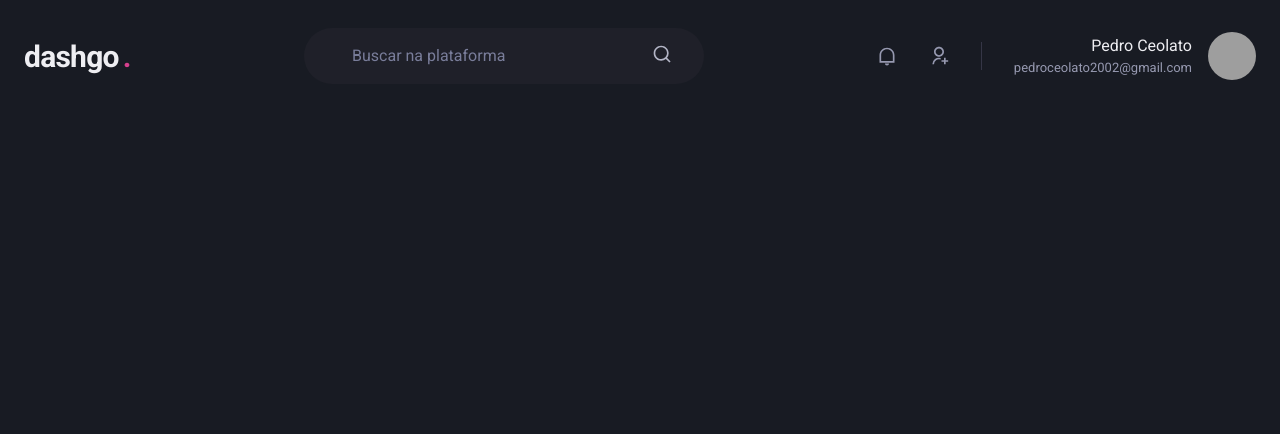
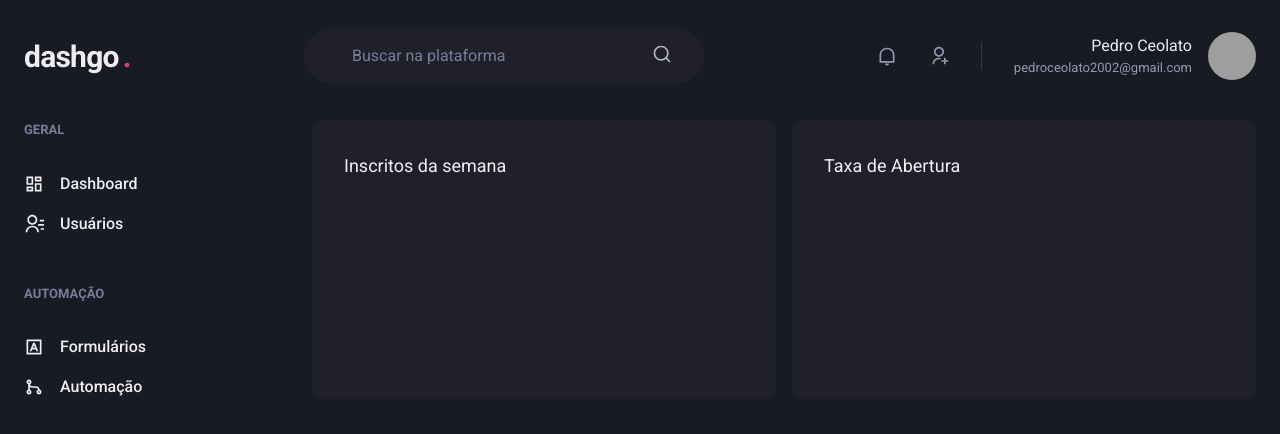
Before and after one commit to pceolato/dashgo, a Next.js app: page /dashboard in a window 1280 px wide. Shown: the top 434 px of the page. Built offline with nearby package versions, Linux system fonts and the light colour scheme; grey boxes are pictures that could not be loaded.

Commit message:
feat: componente SideBar

```diff
--- /dev/null
+++ b/src/components/Sidebar.tsx
@@ -0,0 +1,39 @@
+import { Box, Icon, Link, Stack, Text } from "@chakra-ui/react";
+import { RiContactsLine, RiDashboardLine, RiGitMergeLine, RiInputMethodLine } from "react-icons/ri";
+
+export function Sidebar() {
+    return(
+        <Box as="aside" w="64" mr="8">
+            <Stack spacing="12" align="flex-start">
+                <Box>
+                    <Text fontWeight="bold" color="gray.400" fontSize="small">GERAL</Text>
+                    <Stack spacing="4" mt="8" align="stretch">
+                        <Link display="flex" alignItems="center">
+                                <Icon as={RiDashboardLine} fontSize="20"/>
+                                <Text ml="4" fontWeight="medium">Dashboard</Text>
+                        </Link>
+                        <Link display="flex" alignItems="center">
+                                <Icon as={RiContactsLine} fontSize="20"/>
+                                <Text ml="4" fontWeight="medium">Usuários</Text>
+                        </Link>
+                    </Stack>
+
+                </Box>
+                <Box>
+                    <Text fontWeight="bold" color="gray.400" fontSize="small">AUTOMAÇÃO</Text>
+                    <Stack spacing="4" mt="8" align="stretch">
+                        <Link display="flex" alignItems="center">
+                                <Icon as={RiInputMethodLine} fontSize="20"/>
+                                <Text ml="4" fontWeight="medium">Formulários</Text>
+                        </Link>
+                        <Link display="flex" alignItems="center">
+                                <Icon as={RiGitMergeLine} fontSize="20"/>
+                                <Text ml="4" fontWeight="medium">Automação</Text>
+                        </Link>
+                    </Stack>
+
+                </Box>
+            </Stack>
+        </Box>
+    )
+}
--- a/src/pages/dashboard.tsx
+++ b/src/pages/dashboard.tsx
@@ -1,7 +1,36 @@
+import { Box, Flex, SimpleGrid, Text } from "@chakra-ui/react";
 import { Header } from "../components/Header";
+import { Sidebar } from "../components/Sidebar";
 
 export default function Dashboard() {
     return (
-        <Header />
+    <Flex direction="column" h="100vh">
+            <Header />
+
+             <Flex w="100%" my="6" maxWidth={1480} mx="auto" px="6">
+                <Sidebar />
+
+                <SimpleGrid flex="1" gap="4" minChildWidth="320px" alignItems="flex-start">
+                    <Box
+                        p="8"
+                        bg="gray.800"
+                        borderRadius={8}
+                        h="100%"
+                        // pb="4"
+                    >
+                        <Text fontSize="lg" mb="4">Inscritos da semana</Text>
+                    </Box>
+                    <Box
+                        p="8"
+                        bg="gray.800"
+                        borderRadius={8}
+                        h="100%"
+                        // pb="4"
+                    >
+                        <Text fontSize="lg" mb="4">Taxa de Abertura</Text>
+                    </Box>
+                </SimpleGrid>
+             </Flex>
+        </Flex>
     )
 }
```
